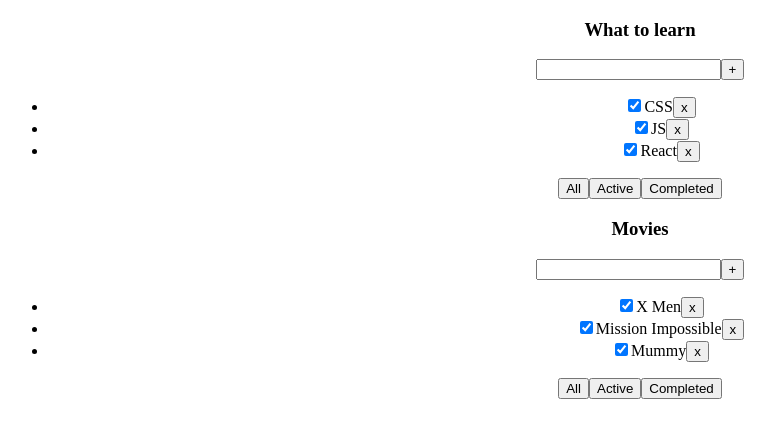
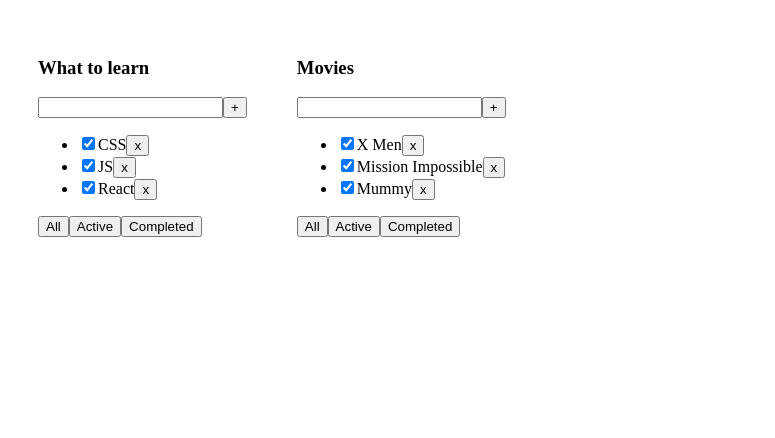
Before and after one commit to dsilichev/todolist-ts, a React (Create React App) app: page / in a window 1280 px wide. Shown: the top 438 px of the page, without its empty margins (0-775 px from the left). Built offline with nearby package versions, Linux system fonts and the light colour scheme.

Commit message:
css_for_app

```diff
--- a/src/App.css
+++ b/src/App.css
@@ -1,38 +1,8 @@
 .App {
-  text-align: center;
+  padding: 30px;
+  display: flex;
 }
 
-.App-logo {
-  height: 40vmin;
-  pointer-events: none;
+.App > div {
+  margin-right: 50px;
 }
-
-@media (prefers-reduced-motion: no-preference) {
-  .App-logo {
-    animation: App-logo-spin infinite 20s linear;
-  }
-}
-
-.App-header {
-  background-color: #282c34;
-  min-height: 100vh;
-  display: flex;
-  flex-direction: column;
-  align-items: center;
-  justify-content: center;
-  font-size: calc(10px + 2vmin);
-  color: white;
-}
-
-.App-link {
-  color: #61dafb;
-}
-
-@keyframes App-logo-spin {
-  from {
-    transform: rotate(0deg);
-  }
-  to {
-    transform: rotate(360deg);
-  }
-}
```
